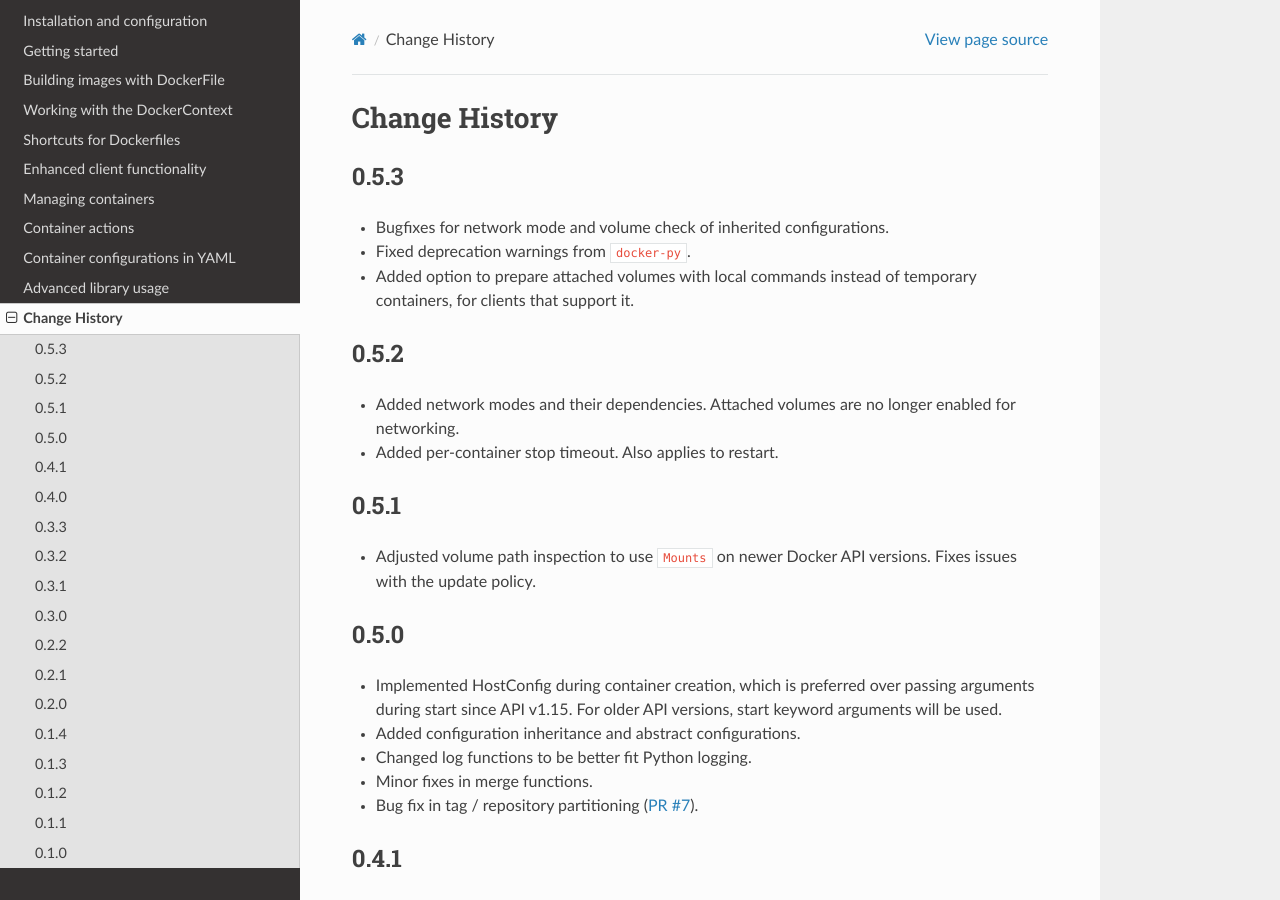
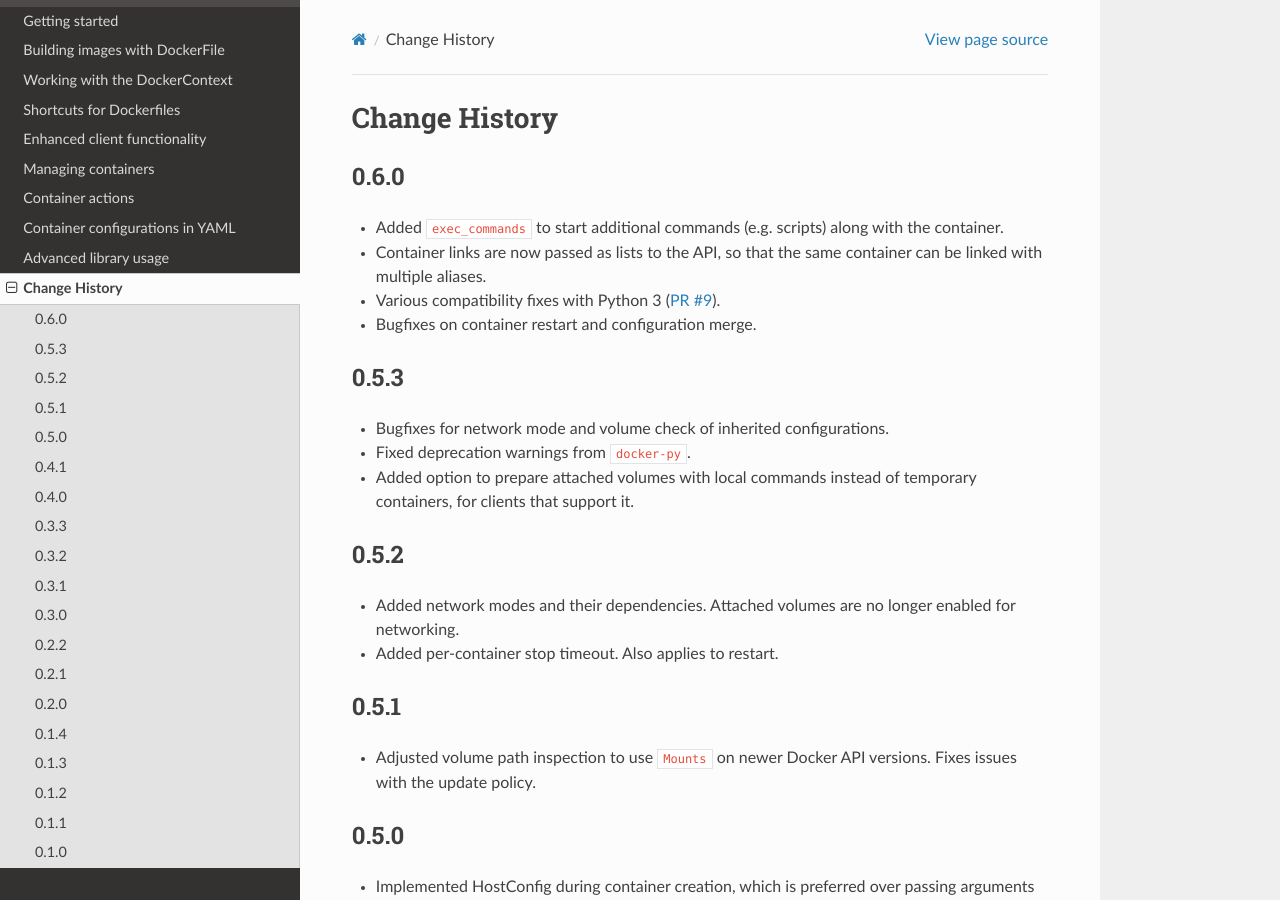
Before and after one commit to merll/docker-map, a Sphinx documentation site: the page built from docs/changes.rst, in a window 1280 px wide and 900 px high. Built offline with Sphinx 7.4.7 and the Read the Docs theme 2.0.0, drawn with Linux system fonts in a browser that asks for light colours.

Commit message:
Version and change log.

```diff
--- a/dockermap/__init__.py
+++ b/dockermap/__init__.py
@@ -2,7 +2,7 @@
 from __future__ import unicode_literals
 
 
-__version__ = '0.5.3'
+__version__ = '0.6.0'
 
 DEFAULT_BASEIMAGE = 'tianon/true'
 DEFAULT_COREIMAGE = 'busybox'
--- a/docs/changes.rst
+++ b/docs/changes.rst
@@ -2,6 +2,14 @@
 
 Change History
 ==============
+
+0.6.0
+-----
+* Added ``exec_commands`` to start additional commands (e.g. scripts) along with the container.
+* Container links are now passed as lists to the API, so that the same container can be linked with multiple
+  aliases.
+* Various compatibility fixes with Python 3 (`PR #9 <https://github.com/merll/docker-map/pull/9>`_).
+* Bugfixes on container restart and configuration merge.
 
 0.5.3
 -----
```
